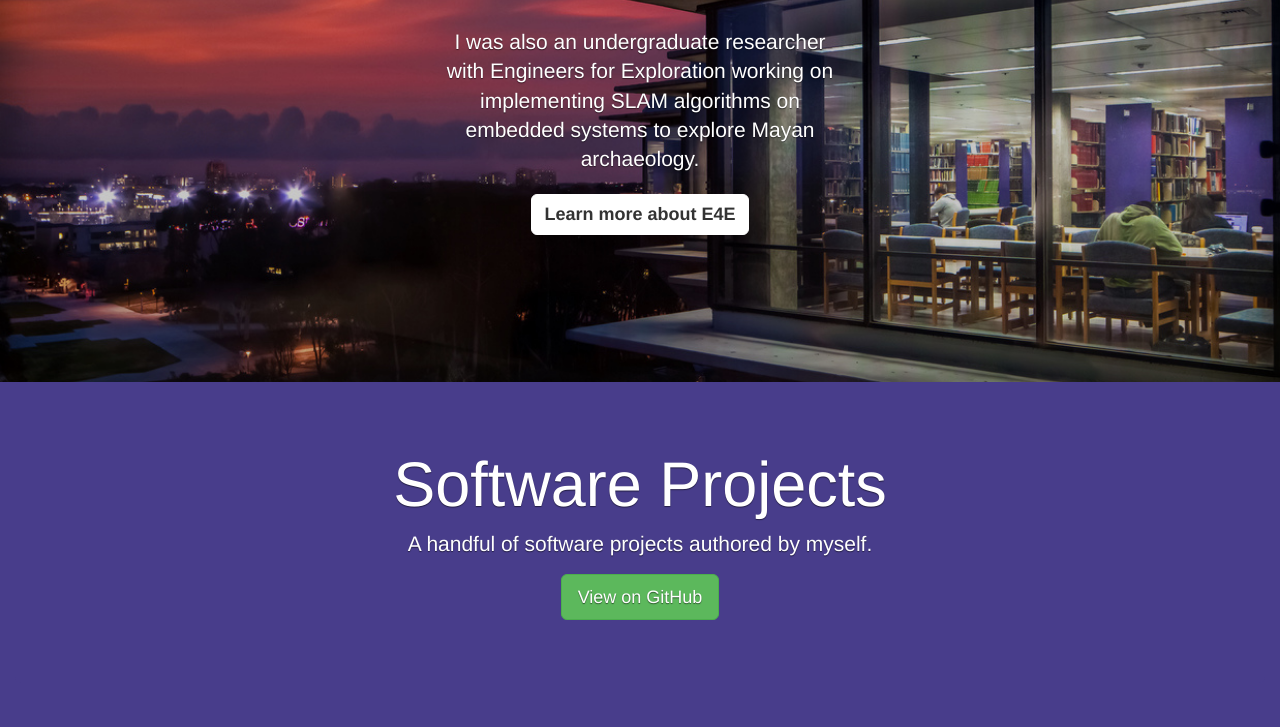
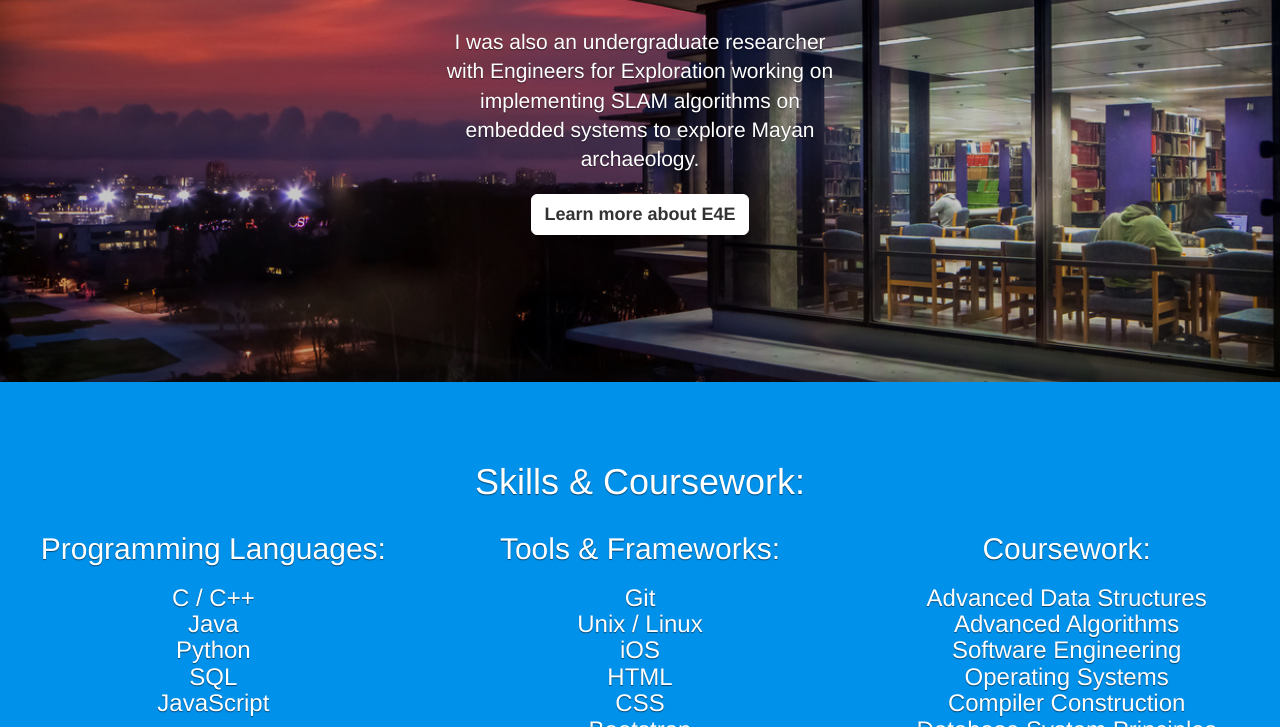
Before and after one commit to danflorencio/danflorencio.github.io, a plain HTML site: page index.html in a window 1280 px wide. Shown: the part 2018-2745 px from the top of the page. Drawn offline with nearby package versions, Linux system fonts and the light colour scheme.

Commit message:
added skills & coursework

```diff
--- a/index.html
+++ b/index.html
@@ -26,6 +26,7 @@
           <li><a onclick="smoothScroll(document.getElementById('home'))">Home</a></li>
           <li><a onclick="smoothScroll(document.getElementById('about'))">About</a></li>
           <li><a onclick="smoothScroll(document.getElementById('education'))">Education & Experience</a></li>
+          <li><a onclick="smoothScroll(document.getElementById('skills'))">Skills & Coursework</a></li>
           <li><a onclick="smoothScroll(document.getElementById('projects'))">Projects</a></li>
           <li><a onclick="smoothScroll(document.getElementById('connect'))">Connect</a></li>
         </ul>
@@ -55,7 +56,7 @@
             </div>
           </div>-->
           <div class="inner cover">
-            <h1 class="cover-heading">Programmer.</h1>
+            <h1 class="cover-heading">Engineer.</h1>
             <!--<p class="lead">Cover is a one-page template for building simple and beautiful home pages. Download, edit the text, and add your own fullscreen background photo to make it your own.</p>
             <p class="lead">
               <a href="#" class="btn btn-lg btn-secondary">Learn more</a>
@@ -115,11 +116,61 @@
     </div>
   </div> <!-- End Education and Experience -->
 
+  <div id="skills" class="skills">
+    <div class="container-fluid">
+      <h1>Skills & Coursework:</h1>
+      <div class="row">
+        <div class="col-sm-4">
+          <h2>Programming Languages:</h2>
+          <center>
+          <h3>
+            C / C++
+            <br>Java
+            <br>Python
+            <br>SQL
+            <br>JavaScript
+          </h3>
+        </div>
+        <div class="col-sm-4">
+          <h2>Tools & Frameworks:</h2>
+          <h3>
+            Git
+            <br>Unix / Linux
+            <br>iOS
+            <br>HTML
+            <br>CSS
+            <br>Bootstrap
+            <br>jQuery
+            <br>React.js
+          </h3>
+        </div>
+        <div class="col-sm-4">
+          <h2>Coursework:</h2>
+          <h3>
+            Advanced Data Structures
+            <br>Advanced Algorithms
+            <br>Software Engineering
+            <br>Operating Systems
+            <br>Compiler Construction
+            <br>Database System Principles
+            <br>Parallel Computing
+            <br>Interaction Design
+          </h3>
+        </div>
+      </div>
+    </div>
+  </div>
+
+  <!-- quick fix to showcase ucsd cse logo -->
+  <div id="logo" class="container-fluid" style="background-color: white;">
+    <img src="./images/cseLogo.gif" style="width:50%;">
+  </div>
+
   <!-- Start Projects section -->
   <div id="projects" class="projects">
   <!-- Jumbotron-->
     <div class="container-fluid">
-      <div class="jumbotron" style="background-color: #483D8B;">
+      <div class="jumbotron" style="background-color: #0091ea;">
         <h1>Software Projects</h1>
           <p class="lead">A handful of software projects authored by myself.</p>
           <p><a class="btn btn-lg btn-success" onclick="window.open('https://github.com/danflorencio','_blank')" role="button">View on GitHub</a></p>
@@ -128,7 +179,7 @@
         <div class="col-lg-4">
           <h2><i class="fa fa-chrome" style="font-size:36px;"></i> Whiteboard Prep</h2>
             <p>Chrome extension that lists various programming challenges to help prepare programmers for software engineering interviews.</p>
-            <p>Implemented using a webscraper to grab JSON data from Codewars.com</p>
+            <p>Implemented a Python webscraper to grab JSON data from Codewars.com</p>
             <p><a class="btn btn-primary btn-success" role="button" onclick="window.open('https://chrome.google.com/webstore/detail/whiteboard-prep/khfhbclbanjdofelfjnelffecfmgomli','_blank')">View on Chrome Web Store &raquo;</a></p>
         </div>
         <div class="col-lg-4">
@@ -139,6 +190,7 @@
         <div class="col-lg-4">
           <h2><i class="fa fa-apple" style="font-size:36px;"></i> Base Convert</h2>
             <p>Unpublished iOS application to convert between different numerical bases.</p>
+            <p>Supports binary, octal, decimal and hexadecimal numbers.</p>
             <!--<p><a class="btn btn-primary" role="button">View details &raquo;</a></p>-->
         </div>
       </div>
@@ -185,6 +237,7 @@
           </a>
         </div>
       </div>
+
     </div>
   </div> <!--End Connect section -->
 </body>
--- a/styles.css
+++ b/styles.css
@@ -65,10 +65,21 @@ body, html {
     background-size: cover;
 }
 
+.skills {
+  height: 66%;
+
+  background-color: #0091ea;
+  padding-top: 60px;
+}
+
+#logo {
+  height: 34%;
+}
+
 .projects {
     /* The image used */
     /*background-color: #00BFFF;*/
-    background-color: #483D8B;
+    background-color: #0091ea;
     /*background-color: #222233;*/
 
     /* Full height */
```
